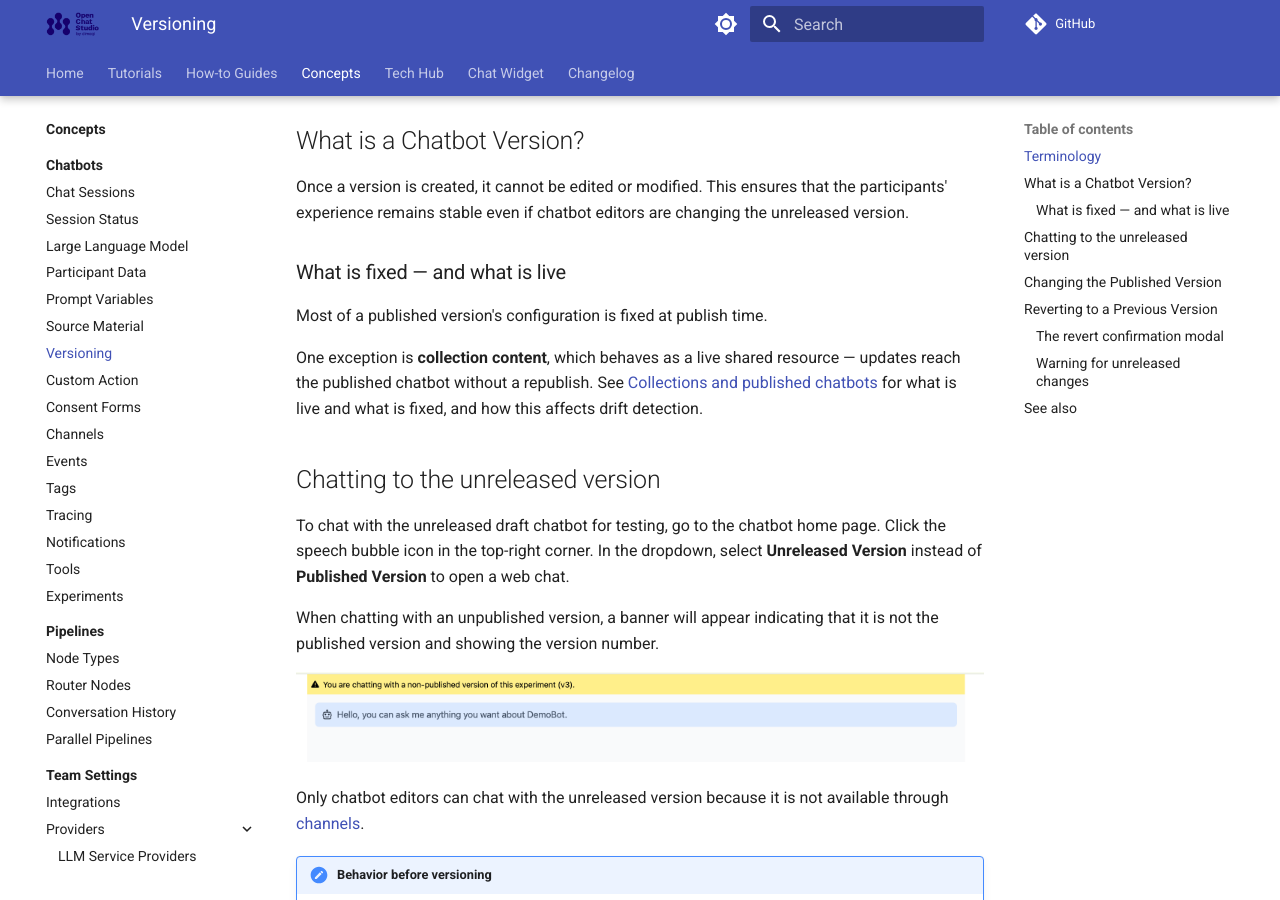
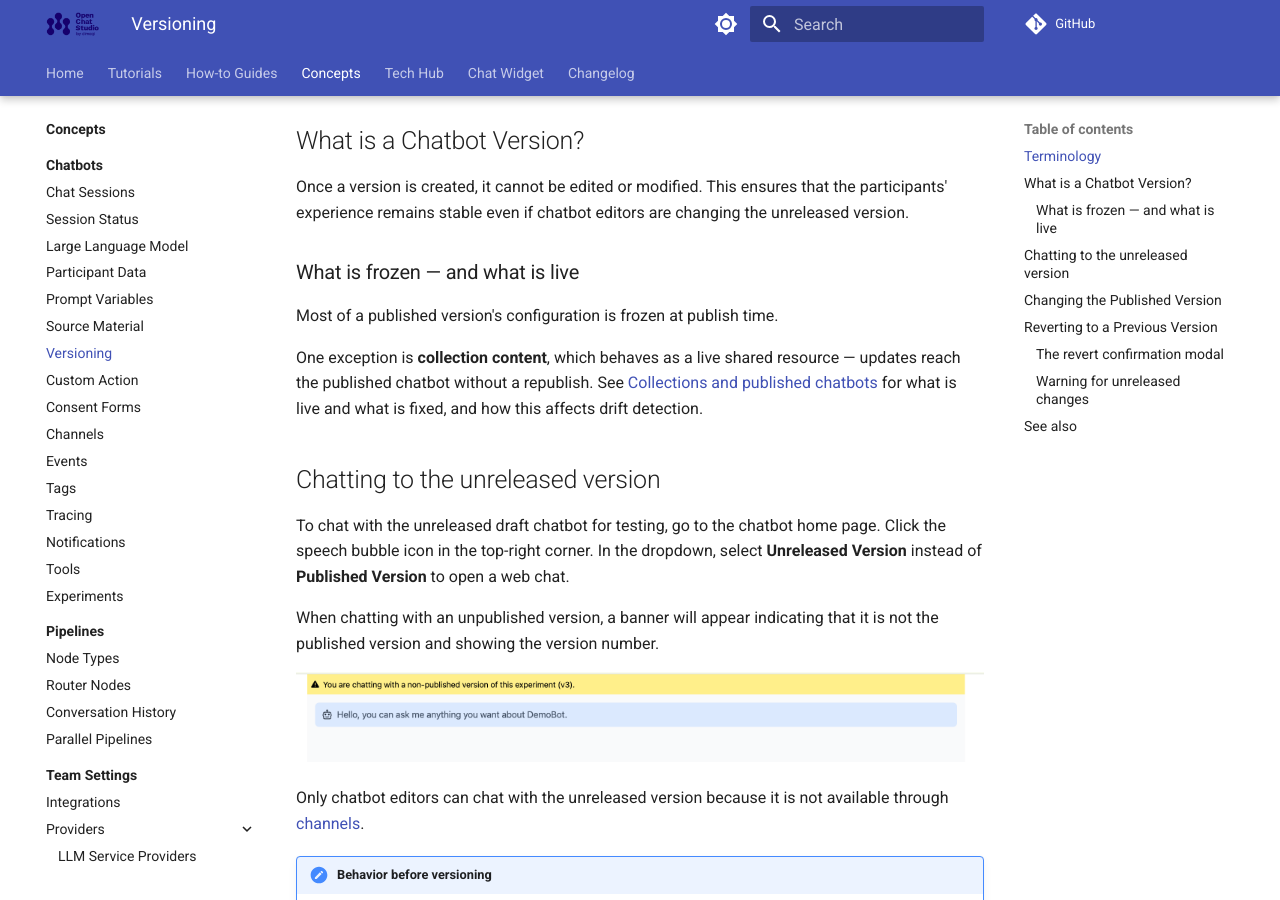
Before and after one commit to dimagi/open-chat-studio-docs, an MkDocs documentation site: the page built from docs/concepts/versioning.md, in a window 1280 px wide and 900 px high, scrolled down 506 px. Built offline with MkDocs 1.6.1 and Material for MkDocs 9.7.7, drawn with Linux system fonts in a browser that asks for light colours; a script that is not in the unit is left out; comment, search, counter and statistics services are not loaded.

Commit message:
Reveiw fixes: reverted changes if meaning changed

```diff
--- a/docs/concepts/versioning.md
+++ b/docs/concepts/versioning.md
@@ -21,9 +21,9 @@ You can review what changed and roll back to a previous version if needed.
 Once a version is created, it cannot be edited or modified.
 This ensures that the participants' experience remains stable even if chatbot editors are changing the unreleased version.
 
-### What is fixed — and what is live
+### What is frozen — and what is live
 
-Most of a published version's configuration is fixed at publish time.
+Most of a published version's configuration is frozen at publish time.
 
 One exception is **collection content**, which behaves as a live shared resource — updates reach the published chatbot without a republish.
 See [Collections and published chatbots](collections/index.md#collections-and-published-chatbots) for what is live and what is fixed, and how this affects drift detection.
```
Also changed, not shown: docs/concepts/channels.md (+1 -1 lines), docs/concepts/collections/media_collections.md (+1 -1 lines).
